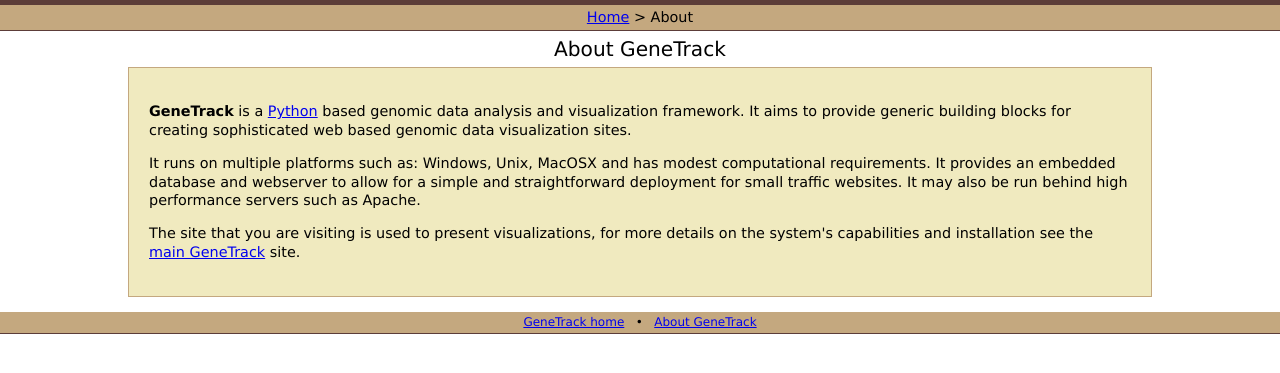
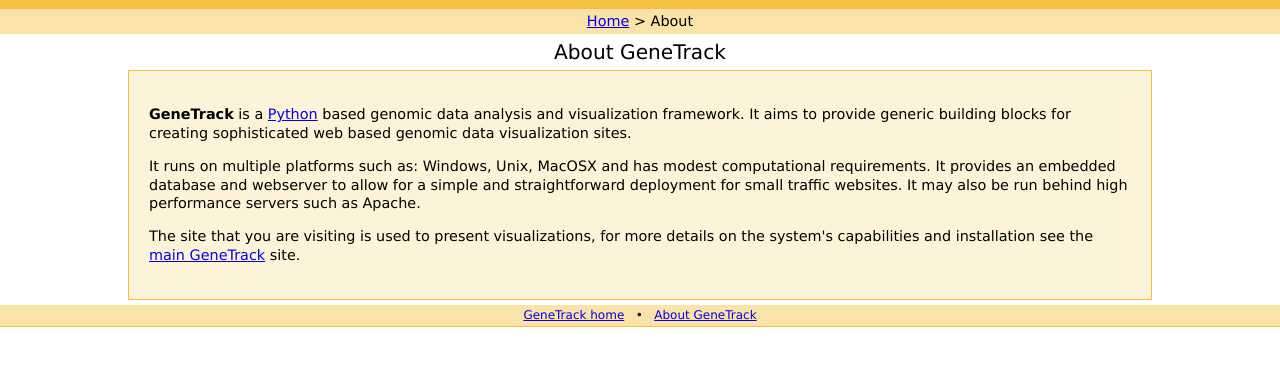
Before and after one commit to seandavi/genetrack-central, a Django app: template server/data/templates/about.html in a window 1280 px wide. Shown: the top 373 px of the page. Run offline with Django 3.2, Linux system fonts and the light colour scheme; the template is opened without the code that fills it, so the values that code supplies are empty; parts of the project's set-up code (start-up, migrations or seed data) failed here and were passed over.

Commit message:
udpated css

```diff
--- a/server/data/static/genetrack.css
+++ b/server/data/static/genetrack.css
@@ -1,7 +1,7 @@
 body {
 	margin:0px;
 	padding:0px;
-	border-top: 5px solid #5C3D39;
+	border-top: 9px solid #F4C03E;
 	font: 0.9em Verdana, Arial, Helvetica, sans-serif;
 	line-height: 1.3em;
 }
@@ -16,9 +16,8 @@ img {
 }
 
 .datatable{
-	border: 1px solid #C4A87F;
-	background-color: #F0EABF;
-    margin-bottom:15px;
+	border: 1px solid #F4C03E;
+	background-color: #FDF3D8;
 }
 
 .smaller{
@@ -114,15 +113,13 @@ img {
 	font: Verdana, Arial, Helvetica, sans-serif;
 	padding:3px;
 	text-align: center;
-	background-color: #C4A87F;
-    border-bottom: 1px solid #5C3D39;
+	background-color: #FAE3A8;
 }
 
 #pagefooter {
 	font-size: smaller;
-	border-bottom: 1px solid #5C3D39;
-
-	background-color: #C4A87F;
+	border-bottom: 1px solid #F4C03E;
+	background-color: #FAE3A8;
 	padding: 1px;
 	margin-top: 5px;
 	text-align: center;
```
Also changed, not shown: server/data/static/favicon.ico, server/data/static/gene-track.png (added).
